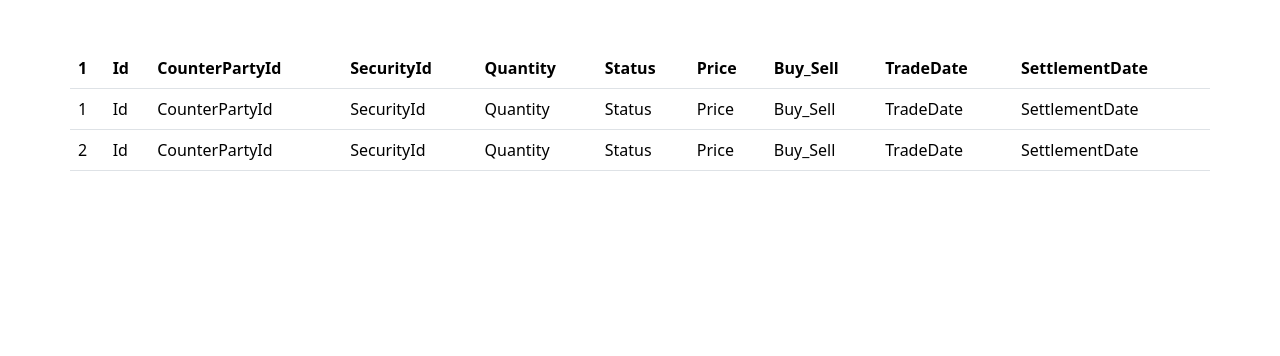
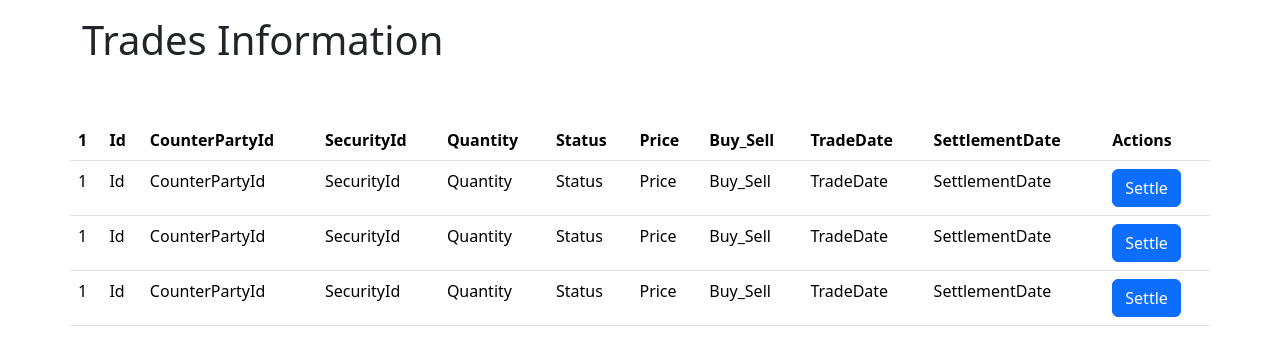
Before and after one commit to Rishab310/Group26-CC, a React (Create React App) app in the folder bonds-frontend/: page / in a window 1280 px wide. Both pictures are taken after a click on the button "Button 1". Shown: the top 356 px of the page. Built offline with nearby package versions, Linux system fonts and the light colour scheme.

Commit message:
Update Tables.jsx

```diff
--- a/bonds-frontend/src/components/tables/Tables.jsx
+++ b/bonds-frontend/src/components/tables/Tables.jsx
@@ -1,11 +1,16 @@
 import React from 'react'
+import TableRow from './TableRow'
 
 function Tables() {
   return (
     <div className='container'>
+
+      <div className="row mb-3 mt-3">
+        <h1>Trades Information</h1>
+      </div>
         <div className="row mt-5" >
         <table className="table">
-  <thead>
+         <thead>
     <tr>
       <th scope="col">1</th>
       <th scope="col">Id</th>
@@ -17,34 +22,13 @@ function Tables() {
       <th scope="col">Buy_Sell</th>
       <th scope="col">TradeDate</th>
       <th scope="col">SettlementDate</th>
+      <th scope="col">Actions</th>
     </tr>
   </thead>
   <tbody>
-    <tr>
-      <td scope="row">1</td>
-      <td scope="col">Id</td>
-      <td scope="col">CounterPartyId</td>
-      <td scope="col">SecurityId</td>
-      <td scope="col">Quantity</td>
-      <td scope="col">Status</td>
-      <td scope="col">Price</td>
-      <td scope="col">Buy_Sell</td>
-      <td scope="col">TradeDate</td>
-      <td scope="col">SettlementDate</td>
-    </tr>
-    <tr>
-    <td scope="row">2</td>
-      <td scope="col">Id</td>
-      <td scope="col">CounterPartyId</td>
-      <td scope="col">SecurityId</td>
-      <td scope="col">Quantity</td>
-      <td scope="col">Status</td>
-      <td scope="col">Price</td>
-      <td scope="col">Buy_Sell</td>
-      <td scope="col">TradeDate</td>
-      <td scope="col">SettlementDate</td>
-    </tr>
-
+    <TableRow/>
+    <TableRow/>
+    <TableRow/>
   </tbody>
 </table>
     </div>
```
